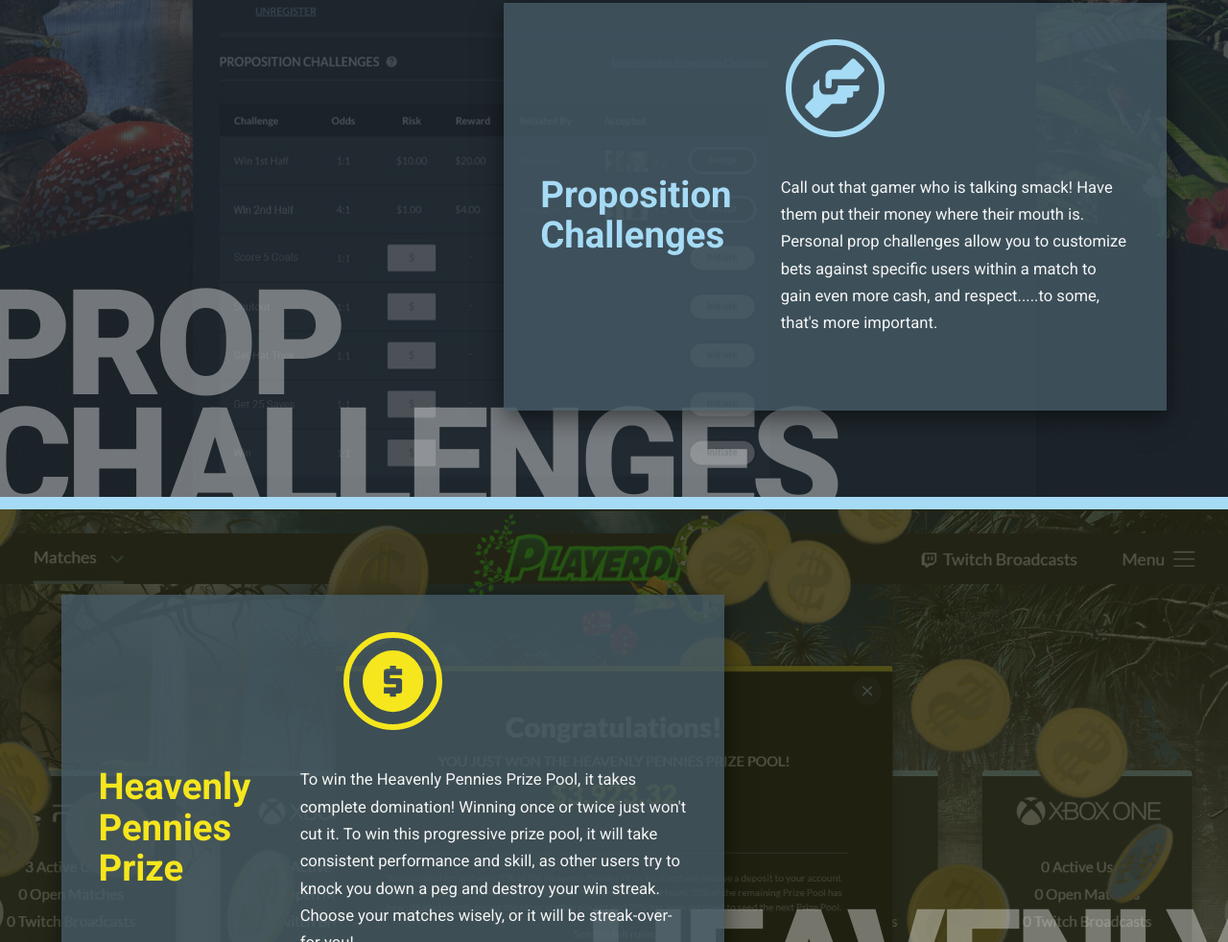
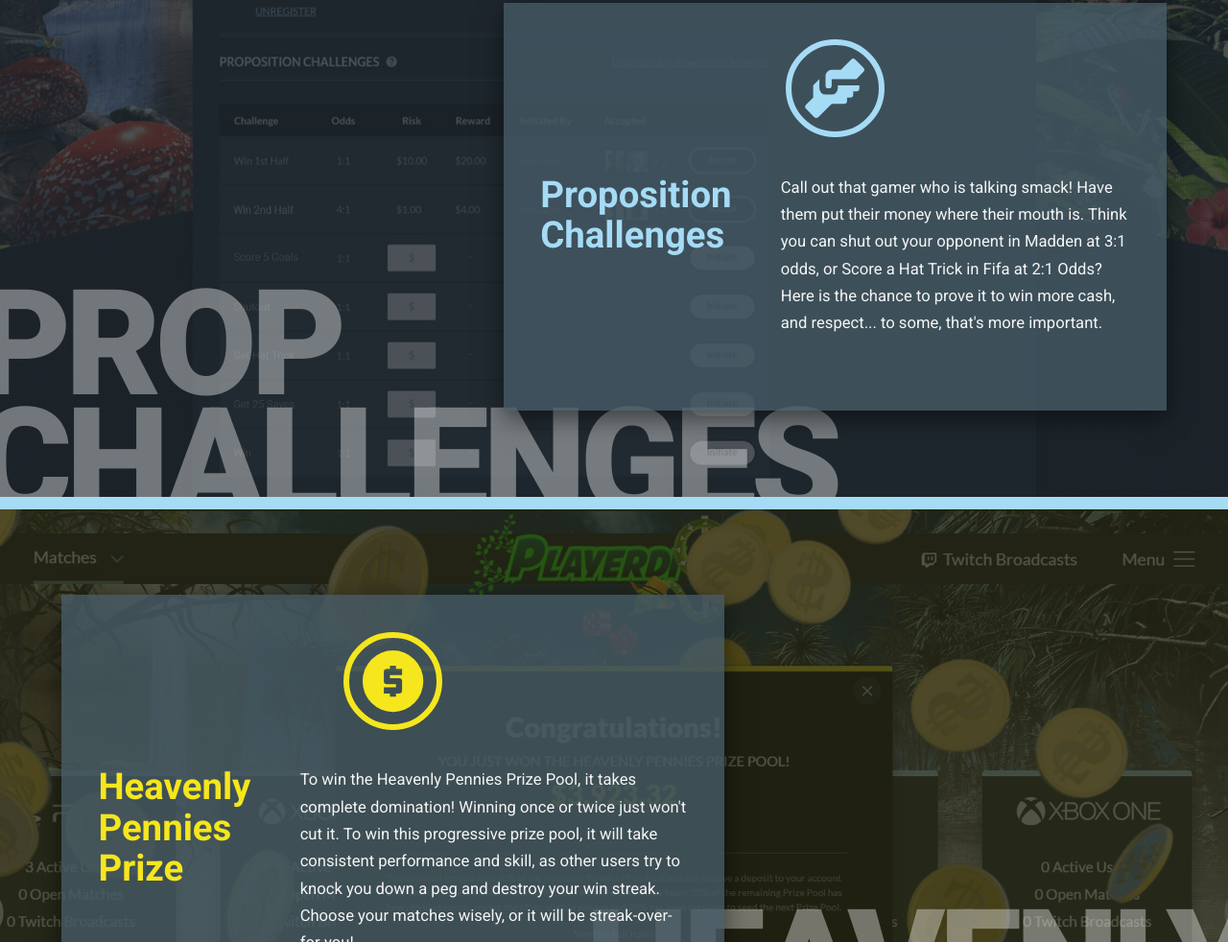
Before and after one commit to CloudConstruct/cloudconstruct.github.io, a website: page playerdise-marketing/index.html in a window 1280 px wide. Shown: the part 1589-2571 px from the top of the page at 96% size. Drawn offline with nearby package versions, Linux system fonts and the light colour scheme.

Commit message:
Updating Prop challenges text.

```diff
--- a/playerdise-marketing/index.html
+++ b/playerdise-marketing/index.html
@@ -85,7 +85,7 @@
 			<span class="section__icon--props"><i class="icon-props"></i></span>
 			<div class="section__text-body">
 				<h3 class="props">Proposition Challenges</h3>
-				<p>Call out that gamer who is talking smack! Have them put their money where their mouth is. Personal prop challenges allow you to customize bets against specific users within a match to gain even more cash, and respect.....to some, that's more important.</p>
+				<p>Call out that gamer who is talking smack! Have them put their money where their mouth is. Think you can shut out your opponent in Madden at 3:1 odds, or Score a Hat Trick in Fifa at 2:1 Odds? Here is the chance to prove it to win more cash, and respect... to some, that's more important.</p>
 			</div>
 		</div>
 		<div class="section__overlay"></div>
```
